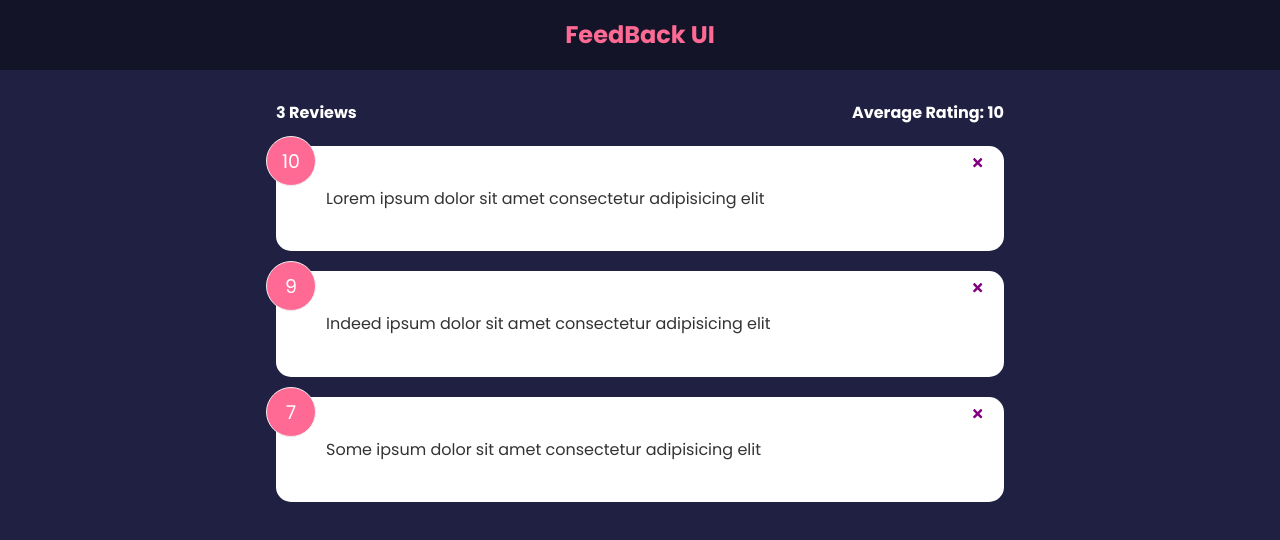
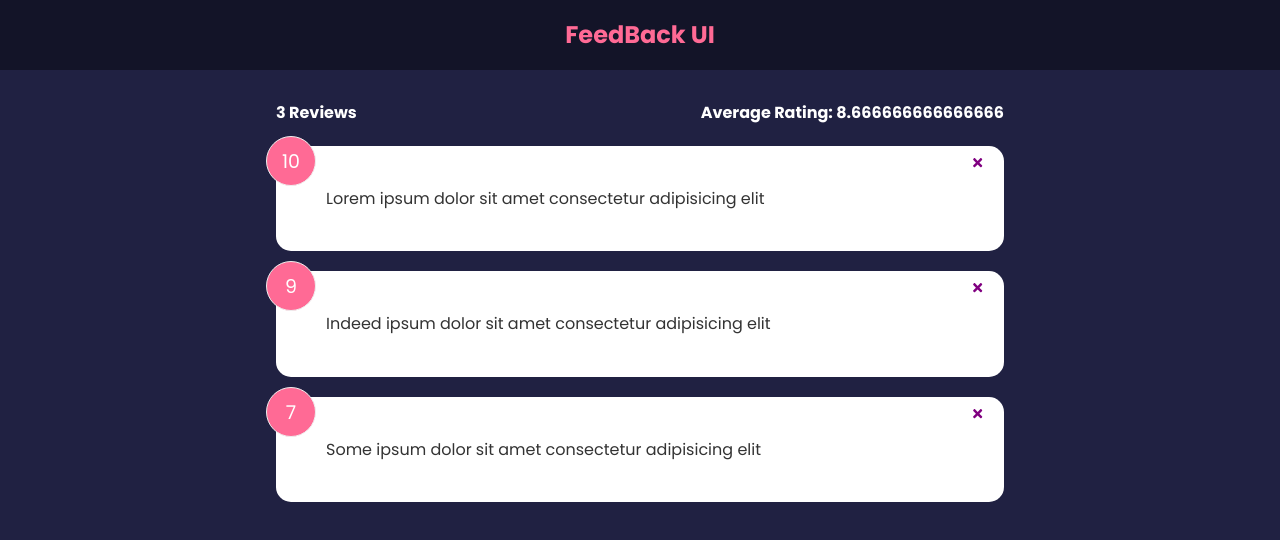
Before and after one commit to billionsjoel/feedback-app, a React (Create React App) app: page / in a window 1280 px wide. Shown: the top 540 px of the page. Built offline with nearby package versions, Linux system fonts and the light colour scheme.

Commit message:
Imput average in UI

```diff
--- a/src/components/FeedbackStats.jsx
+++ b/src/components/FeedbackStats.jsx
@@ -1,7 +1,7 @@
 function FeedbackStats({ feedback }) {
 	//calculate avg rating
 
-	let Average =
+	let average =
 		feedback.reduce((acc, cur) => {
 			return acc + cur.rating;
 		}, 0) / feedback.length;
@@ -9,7 +9,7 @@ function FeedbackStats({ feedback }) {
 	return (
 		<div className="feedback-stats">
 			<h4>{feedback.length} Reviews</h4>
-			<h4>Average Rating: 10</h4>
+			<h4>Average Rating: {average}</h4>
 		</div>
 	);
 }
```
